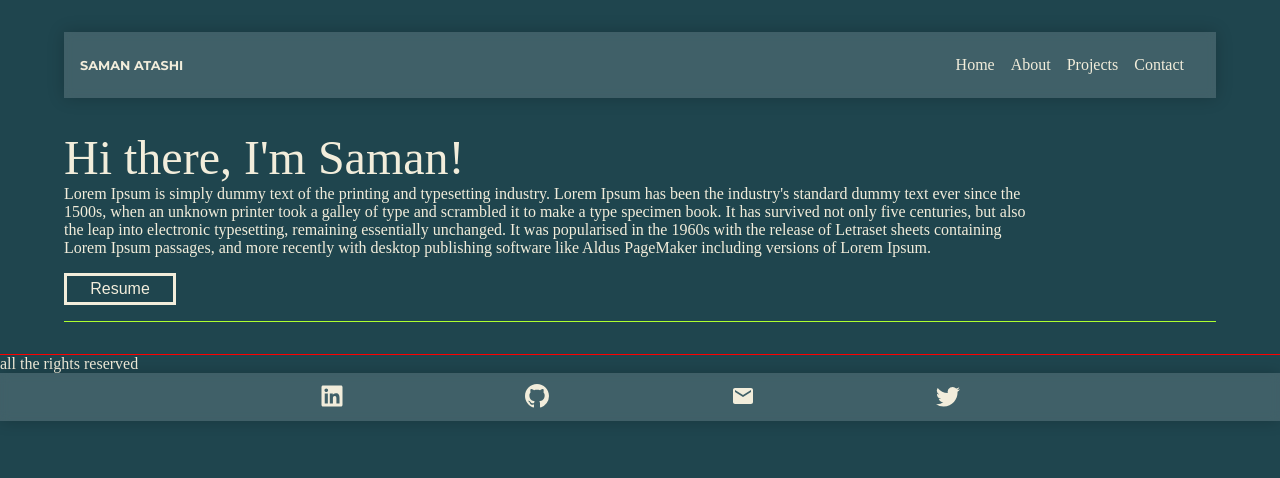
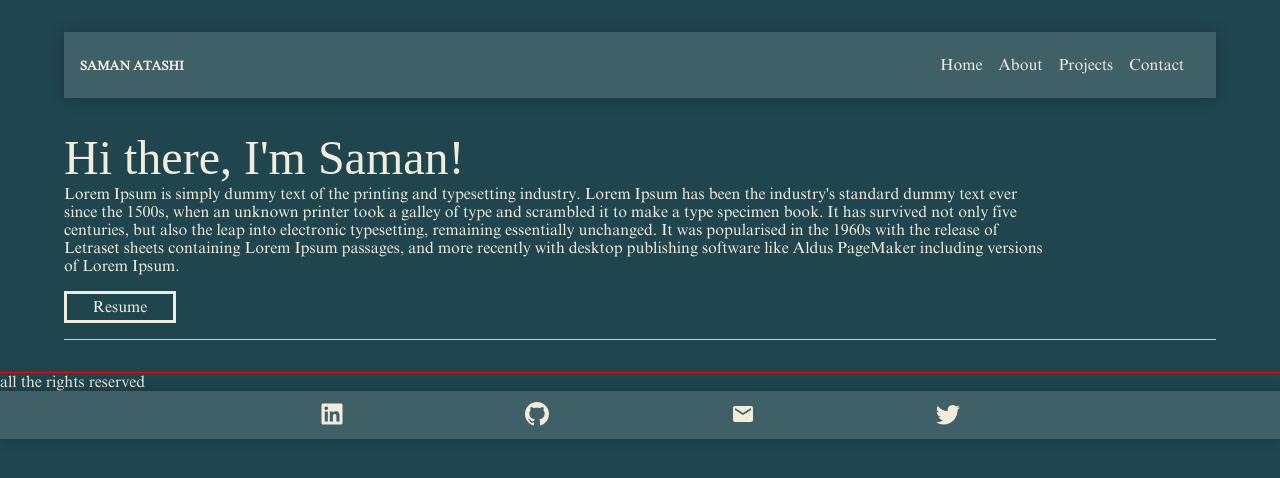
Before and after one commit to SamanAtashi/Portfolio-V.1, a React (Create React App) app: page / in a window 1280 px wide. Shown: the top 478 px of the page. Built offline with nearby package versions, Linux system fonts and the light colour scheme.

Commit message:
Change font for every text + add selection css

```diff
--- a/src/index.css
+++ b/src/index.css
@@ -1,7 +1,9 @@
-* {
-	margin: 0;
-	padding: 0;
-	box-sizing: border-box;
+:root {
+	--main-1-color: #1f454e;
+	--main-2-color: #f2eddb;
+	--main-3-color: #e19251;
+	--font-2: 'Montserrat', sans-serif;
+	--font-3: 'Tinos', sans-serif;
 }
 
 @font-face {
@@ -23,12 +25,16 @@
 		format('truetype');
 }
 
-:root {
-	--main-1-color: #1f454e;
-	--main-2-color: #f2eddb;
-	--main-3-color: #e19251;
-	--font-2: 'Montserrat', sans-serif;
-	--font-3: 'Tinos', sans-serif;
+* {
+	margin: 0;
+	padding: 0;
+	box-sizing: border-box;
+    font-family: font-1;
+}
+
+*::selection {
+	color: var(--main-1-color);
+	background: var(--main-2-color);
 }
 
 a {
```
